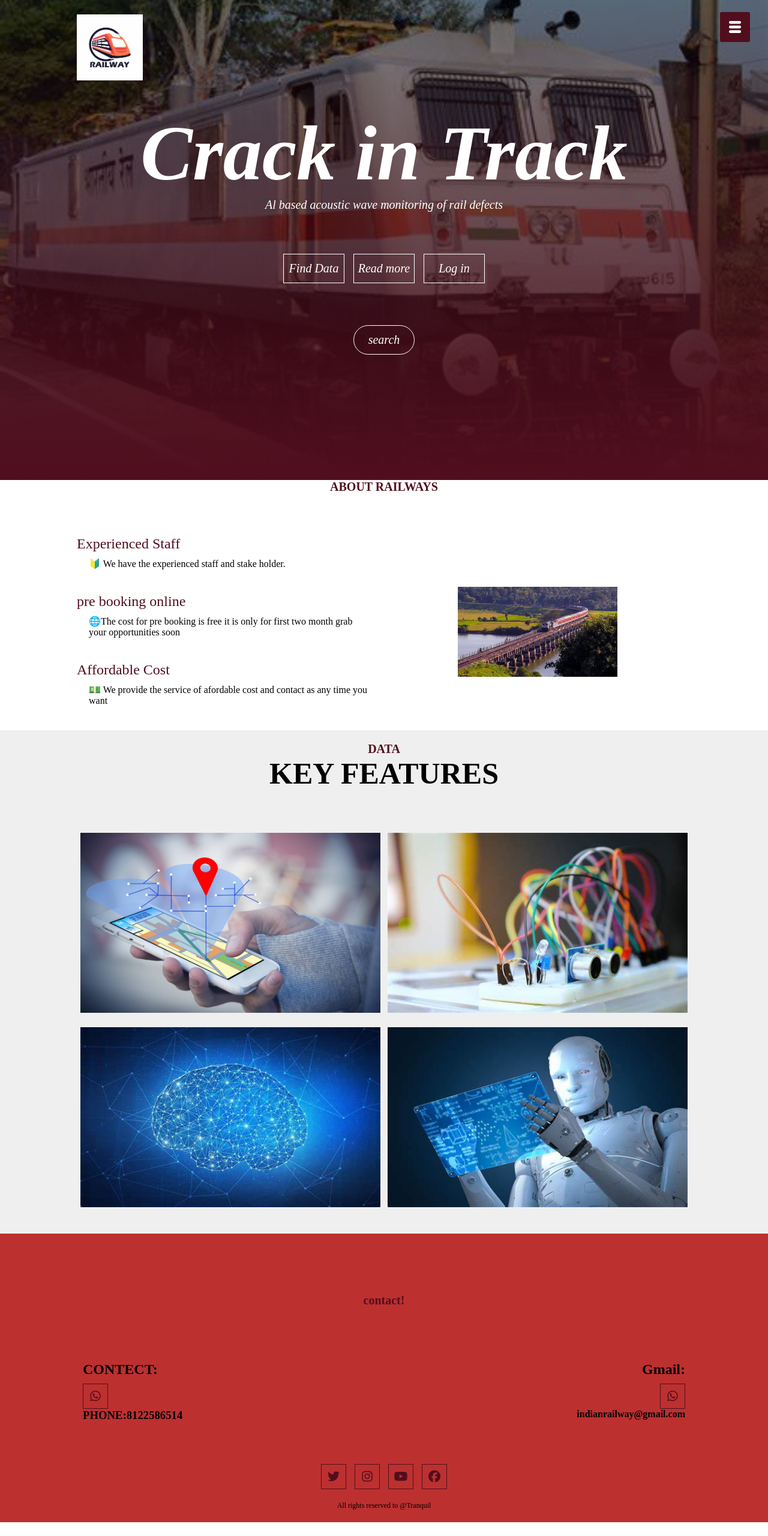
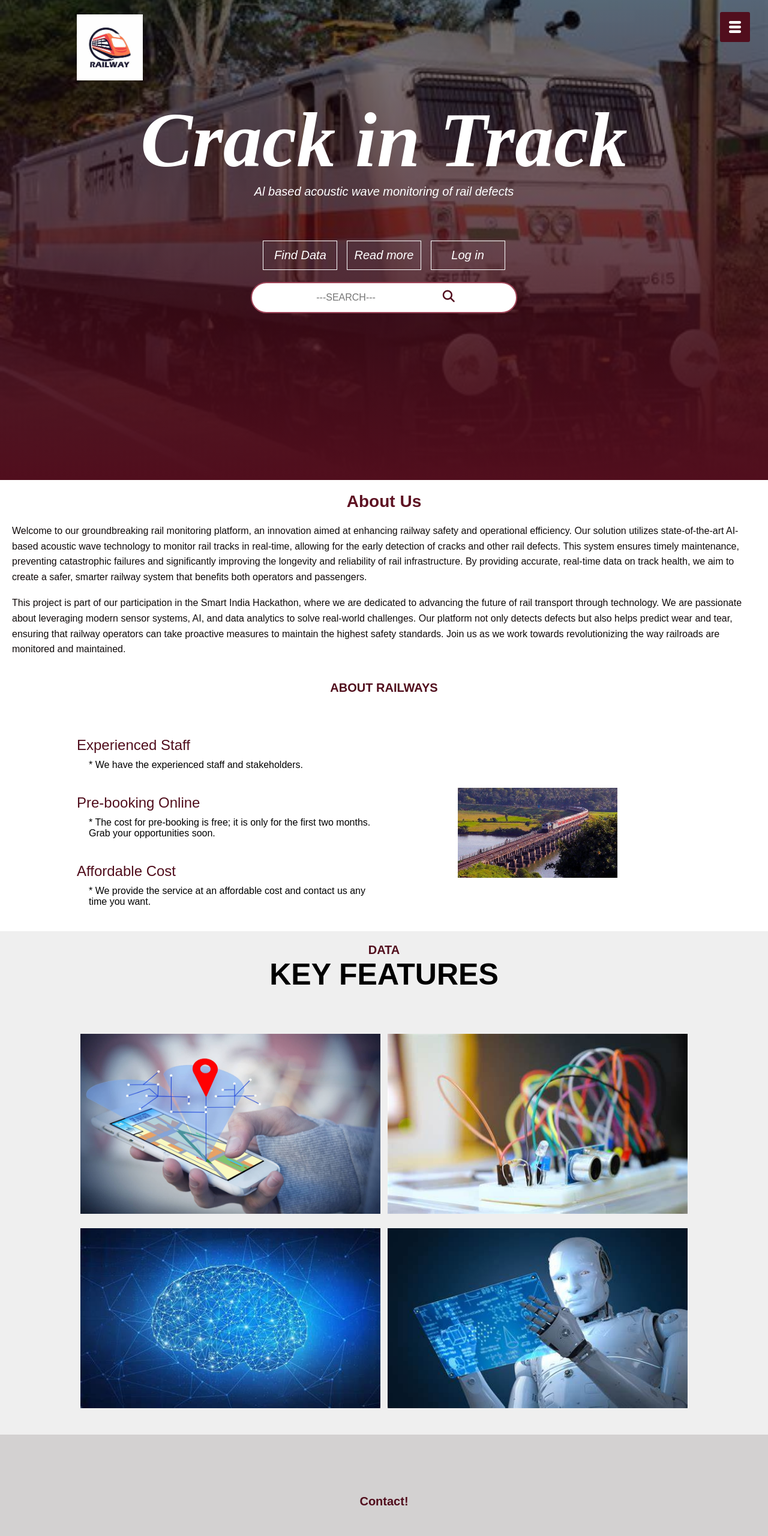
Before and after one commit to Balajisanthanam205/Tranquil, a plain HTML site: page index.html in a window 1280 px wide. Shown: the top 2560 px of the page at 60% size. Before the commit the page ends 2537 px from the top, so only its background shows below. Drawn offline with Linux system fonts and the light colour scheme; some packages are replaced by stand-ins of ours; a script that the page names is missing.

Commit message:
Add files via upload

```diff
--- a/index.html
+++ b/index.html
@@ -4,237 +4,202 @@
         <title>RAILWAYS</title>
         <link rel="stylesheet" href="style.css">
         <link rel="stylesheet" href="https://cdnjs.cloudflare.com/ajax/libs/font-awesome/6.6.0/css/all.min.css" integrity="sha512-Kc323vGBEqzTmouAECnVceyQqyqdsSiqLQISBL29aUW4U/M7pSPA/gEUZQqv1cwx4OnYxTxve5UMg5GT6L4JJg==" crossorigin="anonymous" referrerpolicy="no-referrer" />
-        <meta name="viewport" content="width =device-width, initial scale">
+        <meta name="viewport" content="width=device-width, initial-scale=1">
         <script src="https://cdn.jsdelivr.net/gh/cferdinandi/smooth-scroll/dist/smooth-scroll.polyfills.min.js"></script>
+        <style>
+            /* Reset styles */
+            * {
+                margin: 0;
+                padding: 0;
+                box-sizing: border-box;
+            }
+
+            #banner {
+                margin-bottom: 0; /* Ensure no gap at the bottom */
+            }
+
+            #about-us {
+                margin-top: 0; /* Ensure no gap at the top */
+            }
+
+            .banner-txt {
+                padding: 20px; /* Adjust as needed */
+            }
+        </style>
     </head>
     <body>
         <section id="banner">
             <img src="Barber_Shop_img/OIP.jpeg" class="OIP">
-    <div class="banner-txt">
+            <div class="banner-txt"><br> <BR><br> <BR><br><br>
                 <h1>Crack in Track</h1>
-        <p>Al based acoustic wave monitoring of rail defects
-        </p>
+                <p>Al based acoustic wave monitoring of rail defects</p>
                 <div class="banner-btn">
                     <a href="#service"> Find Data</a>
                     <a href="#footer">Read more</a>
                     <a href="html4.html">Log in</a>
                 </div>
-    <div class="banner-btn1"><a href="#"> search</a></div>
+                <header>
+                    <div class="search-box">
+                        <input type="text" placeholder="---SEARCH---">
+                        <button type="submit"><i class="fa fa-search"></i></button>
+                    </div>
+                </header>
             </div>
         </section>
         <div id="sideNav">
             <nav>
                 <ul>
                     <li><a href="#banner">HOME</a></li>
-            <li><a href="#footer">ZONAL RAILWAYS</a></li>
                     <li><a href="#service">SERVICES</a></li>
-            <!--<li><a href="html2.html">WARNING MESSAGE</a></li>-->
                     <li><a href="indexcam.html">TRAIN CAM</a></li>
                     <li><a href="indexfinal.html">CRACK ASSESSMENT VEHICLE</a></li>
-            <!--<li><a href="html4.html">LOGIN PAGE</a></li>-->
+                    <li><a href="#footer">CONTACT</a></li>
                 </ul>
             </nav>
         </div>
         <div id="menuBtn">
-    <img src="Barber_Shop_img/menu.png"  id="menu">
+            <img src="Barber_Shop_img/menu.png" id="menu">
         </div>
+        <section id="about-us">
+            <h2>About Us</h2>
+            <p>
+                Welcome to our groundbreaking rail monitoring platform, an innovation aimed at enhancing railway safety and operational efficiency.
+                Our solution utilizes state-of-the-art AI-based acoustic wave technology to monitor rail tracks in real-time, allowing for the early detection of cracks and other rail defects. This system ensures timely maintenance, preventing catastrophic failures and significantly improving the longevity and reliability of rail infrastructure. By providing accurate, real-time data on track health, we aim to create a safer, smarter railway system that benefits both operators and passengers.
+            </p>
+            <br>
+            <p>
+                This project is part of our participation in the Smart India Hackathon, where we are dedicated to advancing the future of rail transport through technology. We are passionate about leveraging modern sensor systems, AI, and data analytics to solve real-world challenges. Our platform not only detects defects but also helps predict wear and tear, ensuring that railway operators can take proactive measures to maintain the highest safety standards. Join us as we work towards revolutionizing the way railroads are monitored and maintained.
+            </p>
+        </section>
 
         <!--Features-->
         <section id="Feature">
             <div class="title-text">
                 <p>ABOUT RAILWAYS</p>
-
             </div>
             <div class="feature-box">
                 <div class="features">
                     <h1>Experienced Staff</h1>
                     <div class="features-desc">
-            <div class="feature-icon">
-
-            </div>
+                        <div class="feature-icon"></div>
                         <div class="feature-text">
-                <p> 🔰 We have the experienced staff and stake holder. </p>
+                            <p> * We have the experienced staff and stakeholders. </p>
                         </div>
                     </div>
-        <h1>pre booking online</h1>
+                    <h1>Pre-booking Online</h1>
                     <div class="features-desc">
-            <div class="feature-icon">
-
-            </div>
+                        <div class="feature-icon"></div>
                         <div class="feature-text">
-                <p>🌐The cost for pre booking is free it is only for first two month grab your opportunities soon</p>
+                            <p>* The cost for pre-booking is free; it is only for the first two months. Grab your opportunities soon.</p>
                         </div>
                     </div>
                     <h1>Affordable Cost</h1>
                     <div class="features-desc">
-            <div class="feature-icon">
-
-            </div>
+                        <div class="feature-icon"></div>
                         <div class="feature-text">
-                <p>💵 We provide the service of afordable cost and contact as any time you want  </p>
+                            <p>* We provide the service at an affordable cost and contact us any time you want.</p>
                         </div>
                     </div>
                 </div>
                 <div class="features-img">
                     <img src="Barber_Shop_img/ZONAL.jpg" height="150">
                 </div>
+            </div>
         </section>
 
-<!--service  -->
+        <!--service-->
         <section id="service">
             <div class="title-text">
                 <p>DATA</p>
                 <h1>KEY FEATURES</h1>
             </div>
             <div class="service-box">
-        <a href="html3.html"><div class="single-service">
-           <img src="Barber_Shop_img/GPS-monitoring-device.jpeg"height="300" width="500">
+                <a href="html3.html">
+                    <div class="single-service">
+                        <img src="Barber_Shop_img/GPS-monitoring-device.jpeg" height="300" width="500">
                         <div class="overlay"></div>
                         <div class="service-desc">
-            <h3>GPS locations</h3>
+                            <h3>GPS Locations</h3>
                             <hr>
                             <p>It tracks the location in the track.</p>
                         </div>
                     </div>
-
                 </a>
-        <a href="html4.html"><div class="single-service">
-            <img src="Barber_Shop_img/sensor2.jpeg"height="300" width="500">
+                <a href="html4.html">
+                    <div class="single-service">
+                        <img src="Barber_Shop_img/sensor2.jpeg" height="300" width="500">
                         <div class="overlay"></div>
                         <div class="service-desc">
                             <h3>SENSOR DATA</h3>
                             <hr>
-                <p>Sensors sense the cracks in track and collect the data. </p>
+                            <p>Sensors sense the cracks in the track and collect the data.</p>
                         </div>
                     </div>
                 </a>
-
-        <a href="html3.html"><div class="single-service">
-            <img src="Barber_Shop_img/OIP (4).jpeg"height="300" width="500">
+                <a href="html3.html">
+                    <div class="single-service">
+                        <img src="Barber_Shop_img/OIP (4).jpeg" height="300" width="500">
                         <div class="overlay"></div>
                         <div class="service-desc">
                             <h3>DEEP LEARNING</h3>
                             <hr>
-                <p>It is classify the Images whether it have a crack or not</p>
+                            <p>It classifies the images whether they have a crack or not.</p>
                         </div>
-        </div></a>
-
-        <a href="html3.html"><div class="single-service">
-            <img src="Barber_Shop_img/OIP (5).jpeg"height="300" width="500">
+                    </div>
+                </a>
+                <a href="html3.html">
+                    <div class="single-service">
+                        <img src="Barber_Shop_img/OIP (5).jpeg" height="300" width="500">
                         <div class="overlay"></div>
                         <div class="service-desc">
                             <h3>ESP32</h3>
                             <hr>
-                <p>Connects all the components</p>
-            </div>
-        </div></a>
+                            <p>Connects all the components.</p>
                         </div>
                     </div>
-</div>
+                </a>
             </div>
         </section>
 
-<!--Testimonial-->
-<!--<section id="testimonial">
-<div class="title-text">
-    <p>Mentors</p>
-    <h1>OUR MENTORS</h1>
-</div>
-<div class="testimonial-row">
-    <div class="testimonial-col">
-        <div class="user">
-           <img src="Barber_Shop_img/vijayanand sir.jpg" height="50">
-           <div class="user info">
-            <h4>Vijayanand.S</h4>
-
-           </div>
-        </div>
-        <p>First mentor</p>
-            </div>
-    <div class="testimonial-col">
-        <div class="user">
-            <img src="Barber_Shop_img/mary.jpg" height="50">
-            <div class="user info">
-             <h4>Mary cynthiya</h4>
-             <small> </small>
-            </div>
-        </div>
-        <p>Second mentor</p>
-    </div>
-    <div class="testimonial-col">
-        <div class="user">
-            <img src="Barber_Shop_img/balaji.JPG" height="50">
-            <div class="user info">
-             <h4>Balaji.S</i></h4>
-             <small> </small>
-            </div>
-        </div>
-        <p>Team Leader</p>
-</div>
-</div>
-</section>-->
         <!--footer-->
         <section id="footer">
-    <!--<img src="Barber_Shop_img/tt.jpg" class="footer-img">-->
             <div class="title-text">
-    <p>contact!</p>
-    <!--<h2>Grab your ticket soon </h1>-->
+                <p>Contact!</p>
             </div>
-
             <div class="footer-row">
                 <div class="footer-left">
-    <!--<h1><i>How to Buy a ticket?</i></h1>
-    <p>🚆Buy  your tickets in Online through another website🚆</p>
-    <p>🚆Grab your tickets in Offline also  </p>
-    <p>🍟Meals also provided for you ,the cost is added in your ticket🍝 </p>-->
-    <h1>CONTECT:</h1>
+                    <h1>CONTACT:</h1>
                     <div class="social-links5"><i class="fa-brands fa-whatsapp"></i></div>
-    <H3>PHONE:8122586514</H3>
-
+                    <h3>PHONE: 8122586514</h3>
                 </div>
                 <div class="footer-right">
-       <!--<h1>What are Coaches Available?</h1>
-        <p> AC coach 💫</p>
-        <p>  General Coach💫 </p>
-        <p> ladies  Coach 💫</p>
-        <p> Gens Coach 💫</p>-->
                     <h1>Gmail:</h1>
-        <div class="social-links5"><i class="fa-brands fa-whatsapp"></i></div>
-        <h4>indianrailway@gmail.com</h3>
+                    <div class="social-links6"><i class="fa fa-envelope" aria-hidden="true"></i></div>
+                    <h4>indianrailway@gmail.com</h4>
                 </div>
             </div>
             <div class="social-links">
                 <a href="#" class="social-links1"><i class="fa-brands fa-twitter"></i></a>
-
                 <a href="#" class="social-links2"><i class="fa-brands fa-instagram"></i></a>
-
                 <a href="#" class="social-links3"><i class="fa-brands fa-youtube"></i></a>
-
                 <a href="#" class="social-links4"><i class="fa-brands fa-facebook"></i></a>
-
                 <p>All rights reserved to @Tranquil</p>
             </div>
         </section>
         <script>
-    var menuBtn = document.getElementById("menuBtn")
-    var sideNav = document.getElementById("sideNav")
-    var menu = document.getElementById("menu")
+            var menuBtn = document.getElementById("menuBtn");
+            var sideNav = document.getElementById("sideNav");
+            var menu = document.getElementById("menu");
             sideNav.style.right = "-250px";
-    menuBtn.onclick=function(){
-        if(sideNav.style.right == "-250px"){
+            menuBtn.onclick = function() {
+                if (sideNav.style.right == "-250px") {
                     sideNav.style.right = "0";
-        menu.src = "Barber_shop_img/close.png";
-    }
-    else{
+                    menu.src = "Barber_Shop_img/close.png";
+                } else {
                     sideNav.style.right = "-250px";
-        menu.src = "Barber_shop_img/menu.png";
+                    menu.src = "Barber_Shop_img/menu.png";
                 }
             }
-// All animations will take exactly 500ms
-var scroll = new SmoothScroll('a[href*="#"]', {
-	speed: 1000,
-	speedAsDuration: true
-});
         </script>
     </body>
 </html>
--- a/style.css
+++ b/style.css
@@ -29,11 +29,32 @@ height:100vh;
     font-size: 20px;
     font-style: italic;
 }
+#about-us {
+   padding: 20px;
+   background-color: #fffafa; /* Light background for contrast */
+   margin: 20px 0; /* Space around the section */
+   border-radius: 8px; /* Rounded corners */
+   background-color: rgb(255, 255, 255);
+}
+
+#about-us h2 {
+   color: #5e1323; /* Heading color */
+   font-size: 28px; /* Adjust font size */
+   text-align: center; /* Center the heading */
+   margin-bottom: 20px;
+   }
+
+#about-us p {
+   color: #100a0a; /* Text color */
+   font-size: 16px; /* Adjust font size */
+   line-height: 1.6; /* Line height for readability */
+}
+
 .banner-btn{
     margin: 70px auto 0;
 }
 .banner-btn a{
-    width: 100px;
+    width: 10%;
     text-decoration: none;
     display: inline-block;
     margin: 0 5px;
@@ -43,6 +64,7 @@ height:100vh;
     position: relative;
     z-index: 1;
     transition: color 0.5s;
+    text-align: center;
 }
 .banner-btn a span{
     width: 0;
@@ -59,22 +81,75 @@ height:100vh;
 .banner-btn a:hover {
     color: black;
 }
-.banner-btn1{
-    margin: 70px auto 0;
+* {
+   margin: 0;
+   padding: 0;
+   box-sizing: border-box;
+   font-family: Arial, sans-serif;
 }
-.banner-btn1 a{
-    width: 100px;
-    text-decoration: none;
-    display: inline-block;
-    margin: 0 5px;
-    padding: 12px 0;
-    color: #fff;
-    border: 1px solid #fff;
-    position: relative;
-    z-index: 1;
-    transition: color 0.5s;
-    border-radius: 40px;
+
+header {
+   display: flex;
+   justify-content: space-between;
+   align-items: center;
+   padding: 20px;
+   background-color: #d2b8bd00; /* Header background color */
 }
+
+.logo img {
+   width: 200px; /* Adjust logo size */
+}
+
+.search-box {
+   display: block;
+   text-align: center;
+   margin: 0 auto;
+   align-items: center;
+   background-color: white;
+   padding: 10px;
+   border-radius: 40px;
+   border: 2px solid #a04458;
+   width: 37%; /* Adjust the width for a larger box */
+   transition: all 0.3s ease;
+}
+
+.search-box input {
+   border: none;
+   outline: none;
+   font-size: 16px;
+   width: 50%;
+   padding: 5px;
+
+}
+
+.search-box button {
+   border: none;
+   background-color: transparent;
+   cursor: pointer;
+}
+
+.search-box button i {
+   font-size: 20px;
+   color: #510e1d;
+}
+
+.search-box:hover {
+   box-shadow: 0px 5px 15px rgba(0, 0, 0, 0.2);
+}
+.search-box:{
+   align-self: center;
+}
+
+@media screen and (max-width: 770px) {
+   .search-box {
+       width: 300px; /* Adjust for smaller screens */
+   }
+
+   .logo img {
+       width: 120px; /* Adjust logo size for smaller screens */
+   }
+}
+
 .banner-btn1 a:hover {
     color: black;
 }
@@ -331,7 +406,7 @@ nav ul li a{
      /*--footer--*/
      #footer{
         padding: 100px 0 20px;
-        background: #bd3030;
+        background: #d3d1d1;
         position: relative;
 
      }
@@ -381,18 +456,19 @@ nav ul li a{
         transition: .5s;
 
      }
+
      .social-links1 .fa-brands:hover{
         background: #105cc7;
         color: #fff;
         transform: translatey(-7px);
      }
      .social-links2 .fa-brands:hover{
-        background: #d71469;
+        background: #ef155a;
         color: #fff;
         transform: translatey(-7px);
      }
      .social-links3 .fa-brands:hover{
-        background: #ec0716;
+        background: #cd0000;
         color: #fff;
         transform: translatey(-7px);
      }
@@ -423,6 +499,27 @@ nav ul li a{
         top: 0;
         align-content: left;
          }
+         .social-links6 .fa:hover{
+            background: rgb(237, 179, 6);
+            color: #fff;
+            transform: translatey(-7px);
+         }
+         .social-links6 .fa{
+            height: 40px;
+            width: 40px;
+            font-size: 20px;
+            line-height: 40px;
+            border: 1px solid #510e1d;
+            color: #510e1d;
+            cursor:pointer;
+            transition: .5s;
+            text-align: center;
+         }
+         .social-links6{
+
+            top: 0;
+            align-content: left;
+             }
 
      .social-links  p{
         font-size: 12px;
```
Also changed, not shown: Barber_Shop_img/Screenshot 2024-09-25 203811.png (added). Lines whose indentation alone changed are shown as unchanged.
